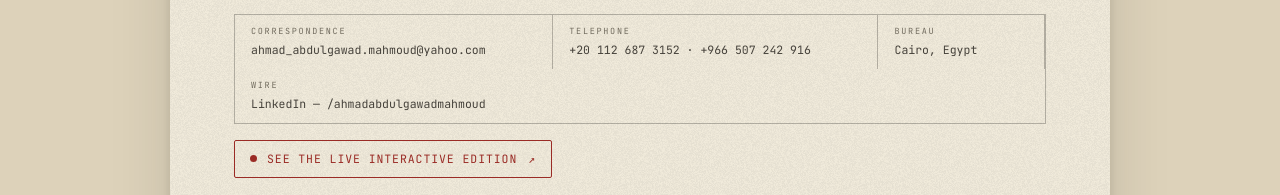
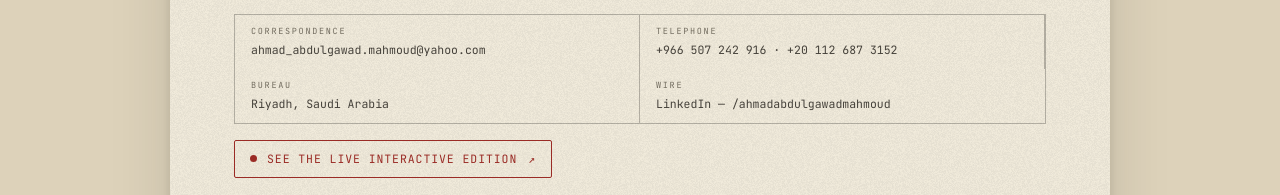
Before and after one commit to elgawady14/ahmad-ios-resume, a website: page index.html in a window 1280 px wide. Shown: the part 462-657 px from the top of the page. Drawn offline with Linux system fonts and the light colour scheme.

Commit message:
Update location to Riyadh, reorder phone numbers, align contact table
- Set base/location to Riyadh, Saudi Arabia across all editions
- Reorder phone numbers (Saudi first, then Egyptian)
- Fix contact grid to a fixed 50/50 split so WIRE aligns under TELEPHONE
- Regenerate all edition PDFs
- Reorganize 2017-06 archive folder

```diff
--- a/index.html
+++ b/index.html
@@ -215,7 +215,7 @@
             border: 1px solid var(--line-2);
         }
         .contact {
-            flex: 1 1 auto;
+            flex: 1 1 50%;
             min-width: 0;
             padding: 10px 16px;
             border-right: 1px solid var(--line-2);
@@ -804,10 +804,10 @@
                 <span class="k">Correspondence</span>ahmad_abdulgawad.mahmoud@yahoo.com
             </a>
             <span class="contact">
-                <span class="k">Telephone</span>+20 112 687 3152 · +966 507 242 916
+                <span class="k">Telephone</span>+966 507 242 916 · +20 112 687 3152
             </span>
             <span class="contact">
-                <span class="k">Bureau</span>Cairo, Egypt
+                <span class="k">Bureau</span>Riyadh, Saudi Arabia
             </span>
             <a class="contact" href="https://www.linkedin.com/in/ahmadabdulgawadmahmoud/" target="_blank" rel="noopener">
                 <span class="k">Wire</span>LinkedIn — /ahmadabdulgawadmahmoud
```
Also changed, not shown: versions/2026-06-editorial/index.html (+3 -3 lines), versions/2026-06-swiss/index.html (+2 -2 lines), 6 other files.
